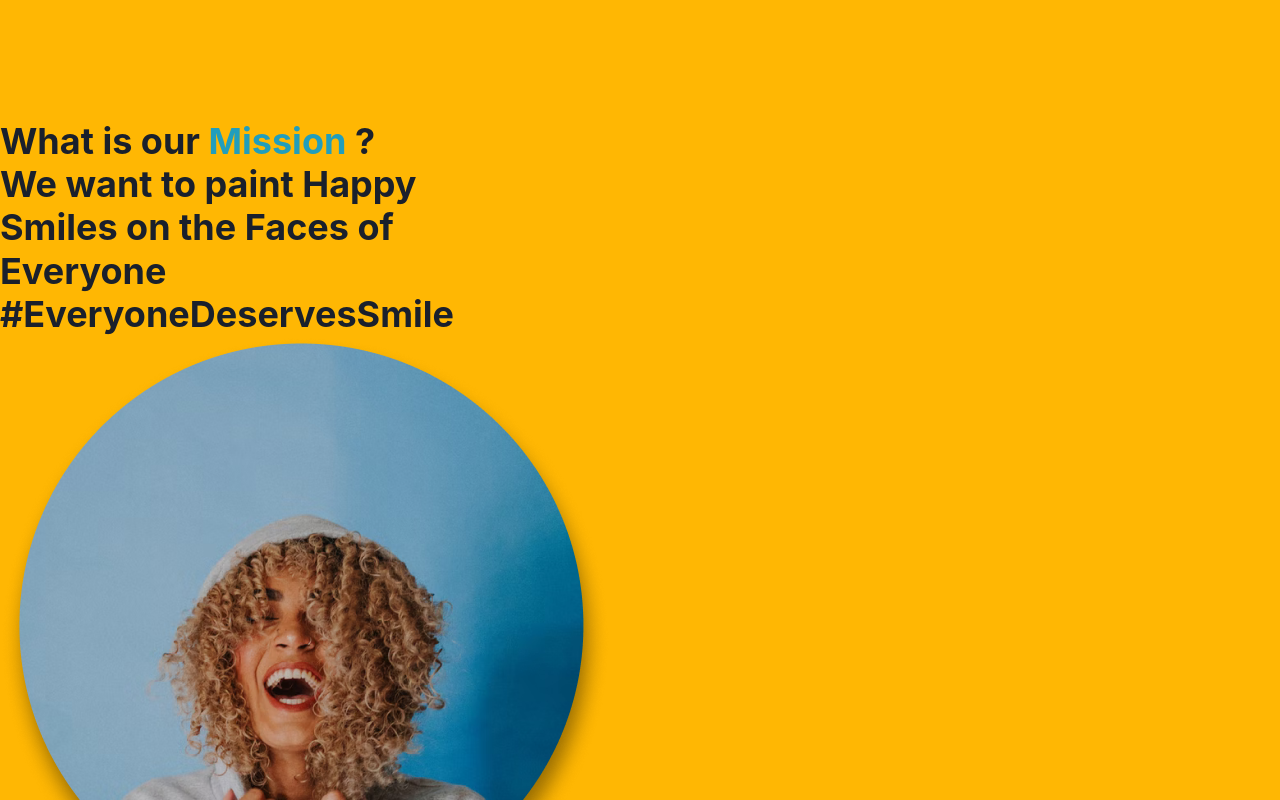
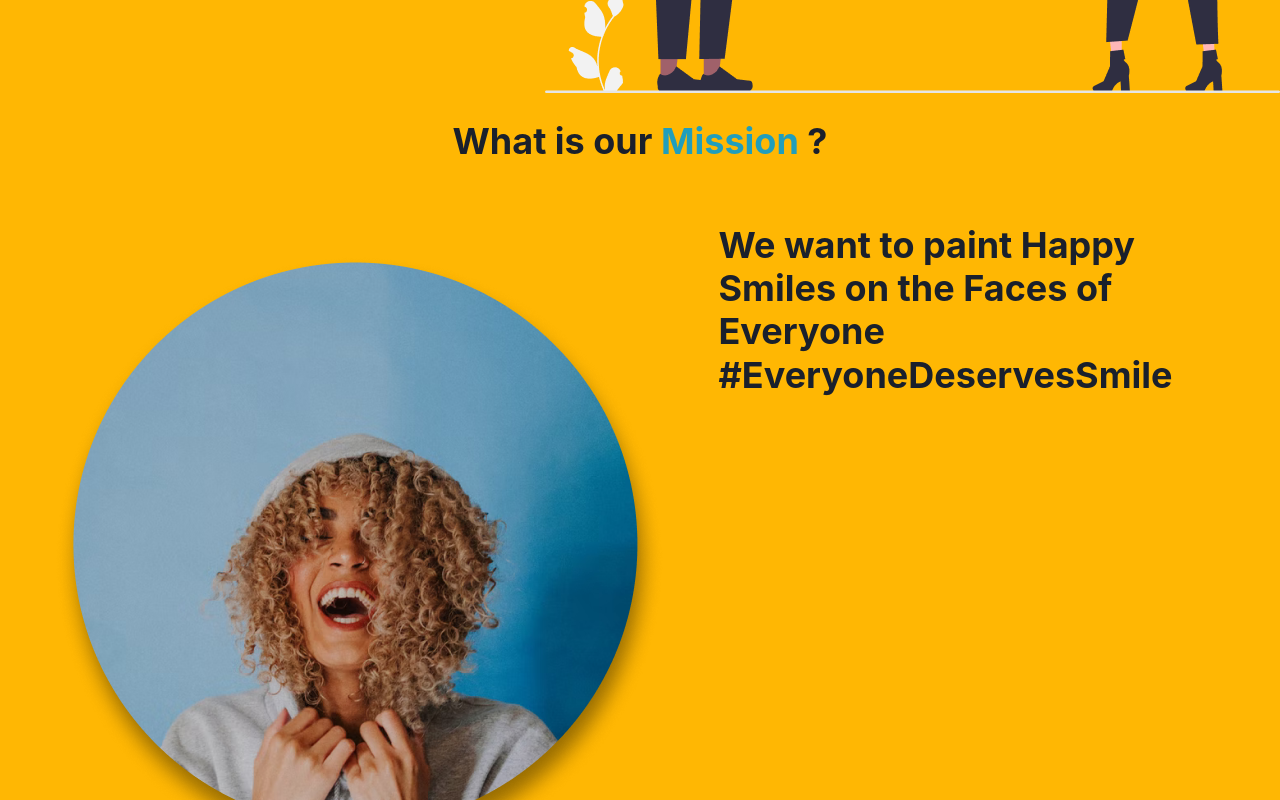
Before and after one commit to aynaever/share-smile-contract, a React (Create React App) app: page / in a window 1280 px wide. Shown: the part 680-1480 px from the top of the page. Built offline with nearby package versions, Linux system fonts and the light colour scheme.

Commit message:
fix layout in MissionSection

```diff
--- a/src/components/MissionSection/MissionSection.css
+++ b/src/components/MissionSection/MissionSection.css
@@ -1,8 +1,25 @@
 .missionSection {
 	height: 97vh;
 	background-color: #FFB703;
+	display: grid;
+	grid-template-areas: "heading heading"
+						 "image slang";
 }
 
 #mission {
 	color: #219EBC;
 }
+
+.headingMission {
+	grid-area: heading;
+	margin: 0 auto;
+}
+
+.slang {
+	grid-area: slang;
+}
+
+.image {
+	grid-area: image;
+	margin: 0 auto;
+}
--- a/src/components/MissionSection/MissionSection.js
+++ b/src/components/MissionSection/MissionSection.js
@@ -4,16 +4,16 @@ import MissionSectionCss from "./MissionSection.css";
 function MissionSection() {
 	return (
 		<div className="missionSection">
-			<Heading>
+			<Heading className="headingMission">
 				What is our <span id="mission">Mission</span> ?
 			</Heading>
-			<Heading>
+			<Heading className="slang">
 				We want to paint Happy
 				<br />Smiles on the Faces of
 				<br />Everyone
 				<br />#EveryoneDeservesSmile
 			</Heading>
-			<Image src="/OurMission.png" />
+			<Image className="image" src="/OurMission.png" />
 		</div>
 	);
 }
```
